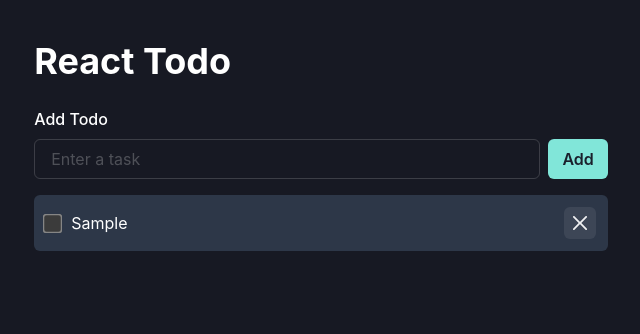
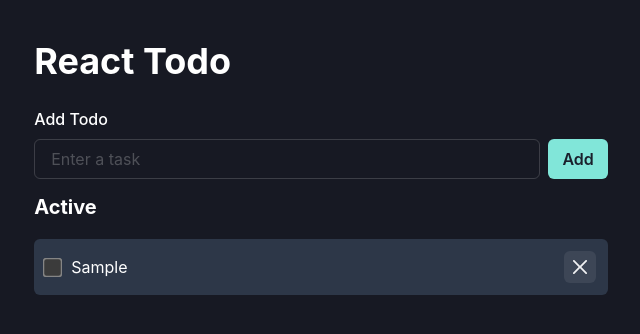
Before and after one commit to brendon-rofe/react-todo, a React (Vite) app: page / in a window 1280 px wide. Both pictures are taken after typing "Sample" into the empty fields and a click on the button "Add". Shown: the top 334 px of the page, without its empty margins (319-959 px from the left). Built offline with nearby package versions, Linux system fonts and the light colour scheme.

Commit message:
feat: Add group by functionality

```diff
--- a/src/App.tsx
+++ b/src/App.tsx
@@ -30,6 +30,37 @@ type Todo = {
 };
 
 function App() {
+  function TodoItem({ todo, index }: { todo: Todo; index: number }) {
+    return (
+      <HStack
+        justify="space-between"
+        p={3}
+        bg={todo.done ? "green.700" : "gray.700"}
+        borderRadius="md"
+      >
+        <HStack spacing={3}>
+          <input
+            type="checkbox"
+            checked={todo.done}
+            onChange={() =>
+              setTodos((prev) =>
+                prev.map((t, i) => (i === index ? { ...t, done: !t.done } : t))
+              )
+            }
+            style={{ transform: "scale(1.5)" }}
+          />
+          <Text as={todo.done ? "s" : undefined}>{todo.text}</Text>
+        </HStack>
+        <IconButton
+          aria-label="Delete todo"
+          icon={<CloseIcon />}
+          size="sm"
+          onClick={() => setTodos((prev) => prev.filter((_, i) => i !== index))}
+        />
+      </HStack>
+    );
+  }
+
   const [todos, setTodos] = useState<Todo[]>(() => {
     const stored = localStorage.getItem("todos");
     return stored ? JSON.parse(stored) : [];
@@ -42,21 +73,12 @@ function App() {
     setInput("");
   };
 
-  const removeTodo = (index: number) => {
-    setTodos(todos.filter((_, i) => i !== index));
-  };
-
-  const toggleTodo = (index: number) => {
-    setTodos(
-      todos.map((todo, i) =>
-        i === index ? { ...todo, done: !todo.done } : todo
-      )
-    );
-  };
-
   useEffect(() => {
     localStorage.setItem("todos", JSON.stringify(todos));
   }, [todos]);
+
+  const activeTodos = todos.filter((t) => !t.done);
+  const completedTodos = todos.filter((t) => t.done);
 
   return (
     <ChakraProvider theme={theme}>
@@ -79,31 +101,35 @@ function App() {
           </FormControl>
 
           <VStack align="stretch" spacing={3}>
-            {todos.map((todo, i) => (
-              <HStack
-                key={i}
-                justify="space-between"
-                p={3}
-                bg={todo.done ? "green.700" : "gray.700"}
-                borderRadius="md"
-              >
-                <HStack spacing={3}>
-                  <input
-                    type="checkbox"
-                    checked={todo.done}
-                    onChange={() => toggleTodo(i)}
-                    style={{ transform: "scale(1.5)" }}
+            {activeTodos.length > 0 && (
+              <>
+                <Heading size="md" mb={2}>
+                  Active
+                </Heading>
+                {activeTodos.map((todo, i) => (
+                  <TodoItem
+                    key={`active-${i}`}
+                    todo={todo}
+                    index={todos.indexOf(todo)}
                   />
-                  <Text as={todo.done ? "s" : undefined}>{todo.text}</Text>
-                </HStack>
-                <IconButton
-                  aria-label="Delete todo"
-                  icon={<CloseIcon />}
-                  size="sm"
-                  onClick={() => removeTodo(i)}
-                />
-              </HStack>
-            ))}
+                ))}
+              </>
+            )}
+
+            {completedTodos.length > 0 && (
+              <>
+                <Heading size="md" mt={6} mb={2}>
+                  Completed
+                </Heading>
+                {completedTodos.map((todo, i) => (
+                  <TodoItem
+                    key={`done-${i}`}
+                    todo={todo}
+                    index={todos.indexOf(todo)}
+                  />
+                ))}
+              </>
+            )}
           </VStack>
         </Container>
       </Box>
```
